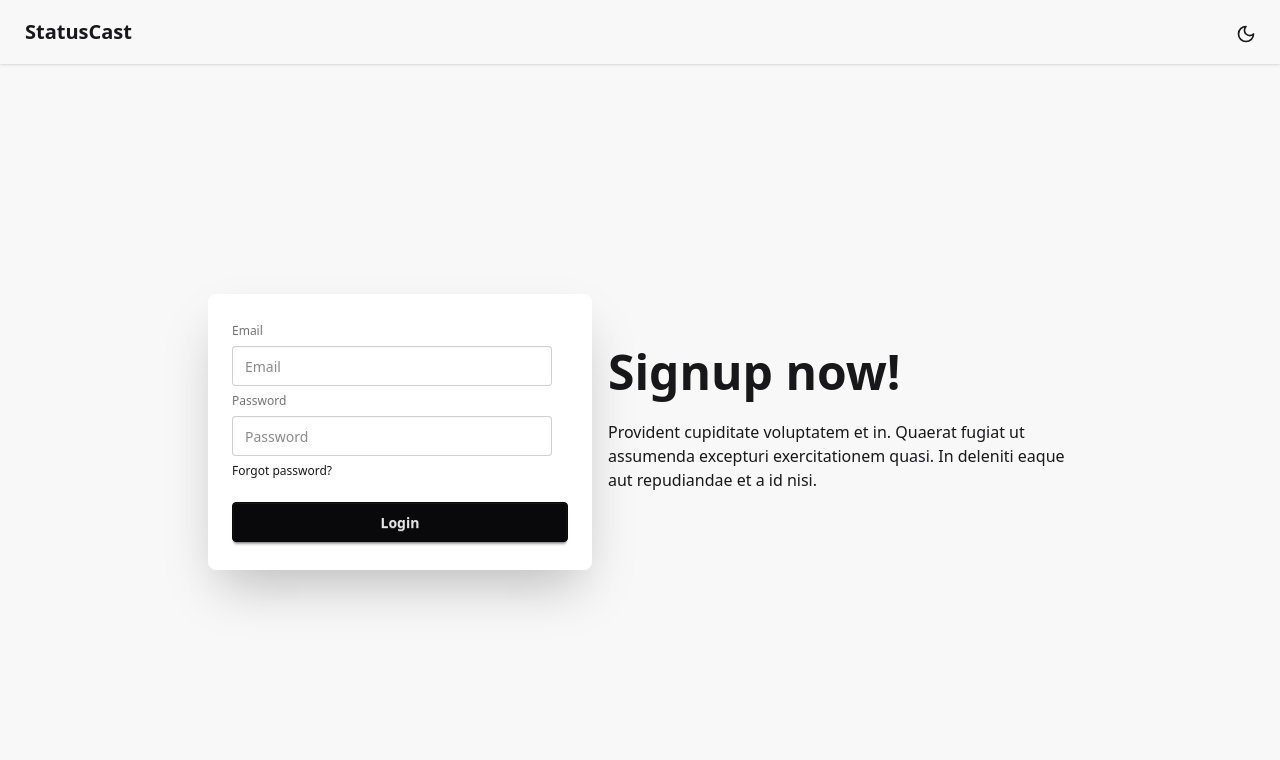
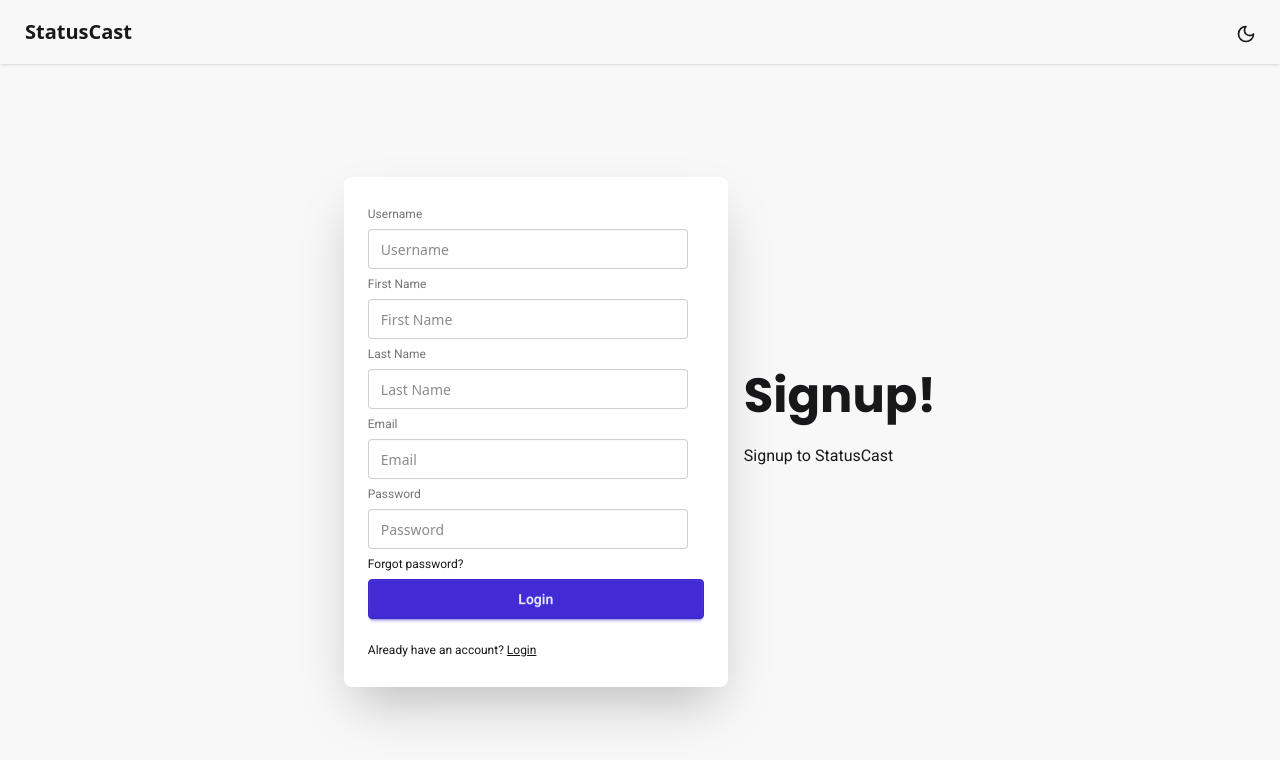
Before and after one commit to milan-sony/StatusCast, a React (Vite) app: page /signup in a window 1280 px wide. Shown: the top 760 px of the page. Built offline with nearby package versions, Linux system fonts and the light colour scheme.

Commit message:
style: signup page created

```diff
--- a/src/pages/SignupPage/SignupPage.jsx
+++ b/src/pages/SignupPage/SignupPage.jsx
@@ -1,5 +1,6 @@
 import React from 'react'
 import Navbar from '../../components/Navbar/Navbar'
+import { Link } from 'react-router'
 
 function SignupPage() {
     return (
@@ -9,21 +10,29 @@
                 <div className="hero h-screen">
                     <div className="hero-content flex-col lg:flex-row-reverse max-w-4xl">
                         <div className="text-center lg:text-left">
-                            <h1 className="text-5xl font-bold">Signup now!</h1>
-                            <p className="py-6">
-                                Provident cupiditate voluptatem et in. Quaerat fugiat ut assumenda excepturi exercitationem
-                                quasi. In deleniti eaque aut repudiandae et a id nisi.
+                            <h1 className="text-5xl font-bold font-[poppins]">Signup!</h1>
+                            <p className="py-6 font-[roboto]">
+                                Signup to StatusCast
                             </p>
                         </div>
                         <div className="card bg-base-100 w-full max-w-sm shrink-0 shadow-2xl">
                             <div className="card-body">
                                 <fieldset className="fieldset">
-                                    <label className="label">Email</label>
+                                    <label className="label font-[roboto]">Username</label>
+                                    <input type="text" className="input" placeholder="Username" />
+                                    <label className="label font-[roboto]">First Name</label>
+                                    <input type="text" className="input" placeholder="First Name" />
+                                    <label className="label font-[roboto]">Last Name</label>
+                                    <input type="text" className="input" placeholder="Last Name" />
+                                    <label className="label font-[roboto]">Email</label>
                                     <input type="email" className="input" placeholder="Email" />
-                                    <label className="label">Password</label>
+                                    <label className="label font-[roboto]">Password</label>
                                     <input type="password" className="input" placeholder="Password" />
-                                    <div><a className="link link-hover">Forgot password?</a></div>
-                                    <button className="btn btn-neutral mt-4">Login</button>
+                                    <div><a className="link link-hover font-[roboto]">Forgot password?</a></div>
+                                    <button className="btn btn-primary btn-xs sm:btn-sm md:btn-md font-[roboto]">Login</button>
+                                    <p className='mt-4 font-[roboto]'>
+                                        Already have an account? <Link to={"/login"} className='link font-[roboto]'>Login</Link>
+                                    </p>
                                 </fieldset>
                             </div>
                         </div>
```
